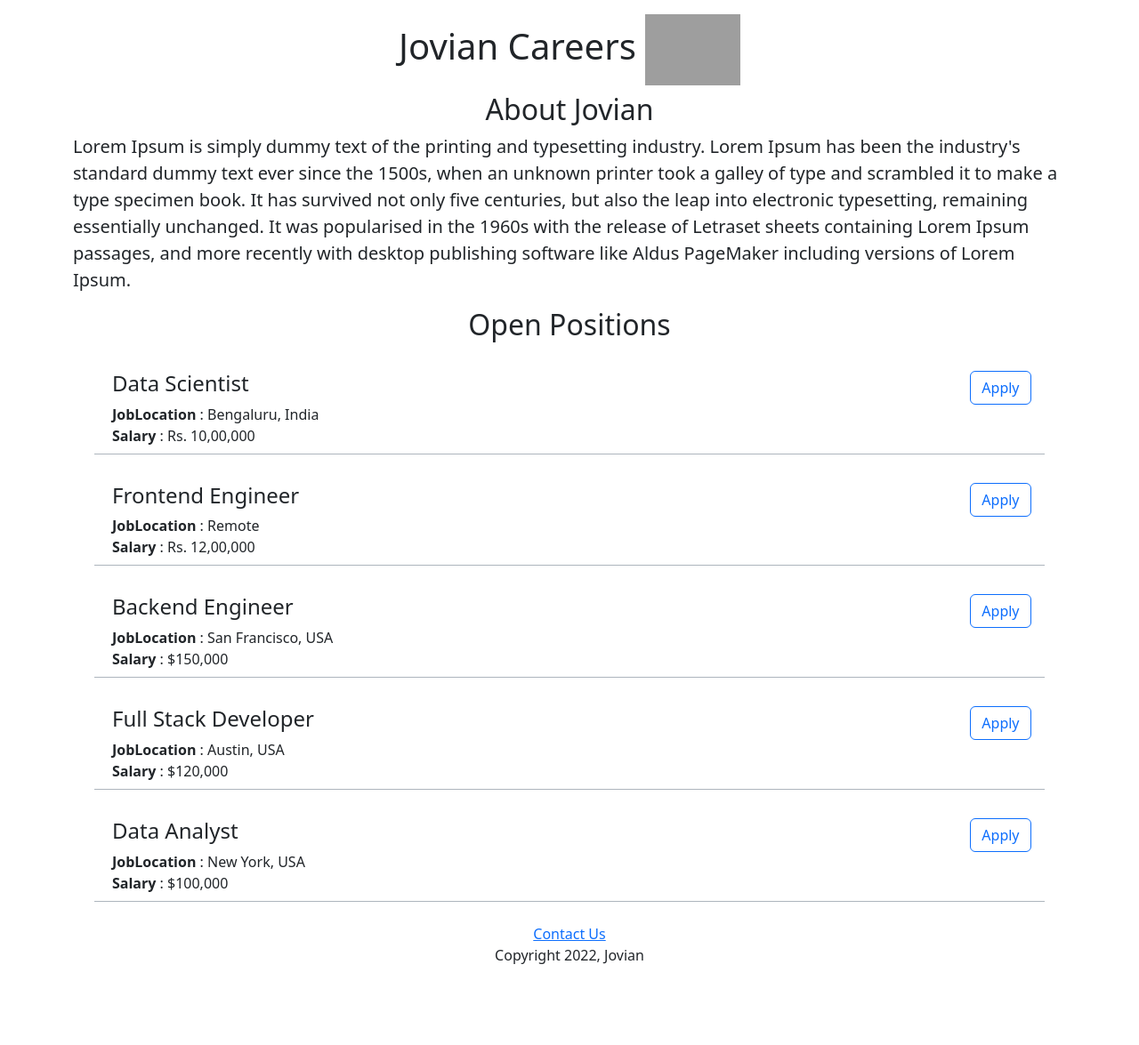
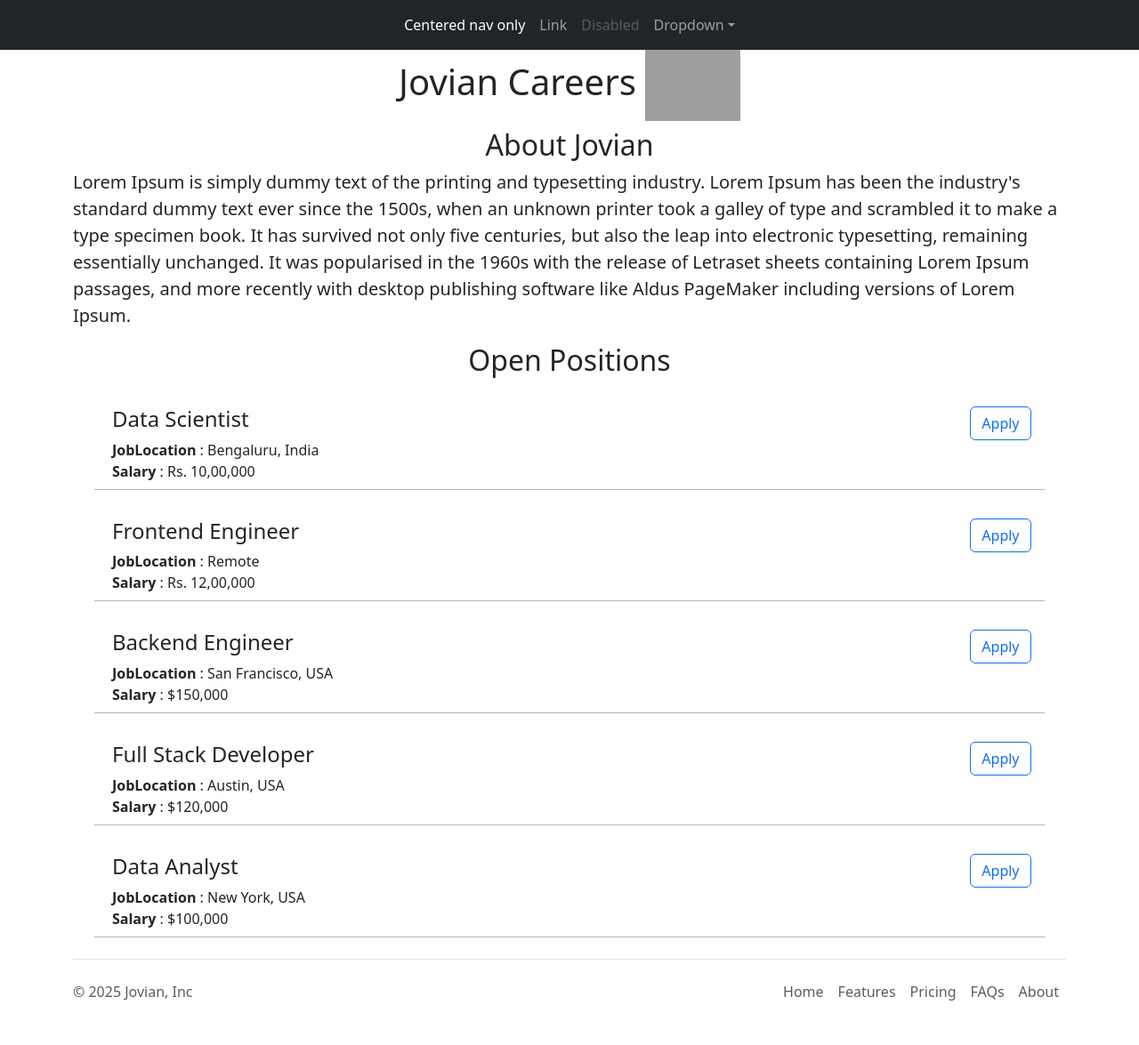
Before and after one commit to dipesh4000/Jovian_Clone, a Flask app: page / in a window 1280 px wide. Shown: the whole page at 89% size. Before the commit the page ends 1084 px from the top, so only its background shows below. Run offline with Flask 3, Linux system fonts and the light colour scheme; grey boxes are pictures that could not be loaded.

Commit message:
added header and footer

```diff
--- /dev/null
+++ b/templates/foot.html
@@ -0,0 +1,31 @@
+<div class="container">
+    <footer class="d-flex flex-wrap justify-content-between align-items-center py-3 my-4 border-top">
+        <p class="col-md-4 mb-0 text-body-secondary">
+            &copy; 2025 Jovian, Inc
+        </p>
+        <a href="/"
+            class="col-md-4 d-flex align-items-center justify-content-center mb-3 mb-md-0 me-md-auto link-body-emphasis text-decoration-none"
+            aria-label="Bootstrap">
+            <svg class="bi me-2" width="40" height="32" aria-hidden="true">
+                <use xlink:href="#bootstrap"></use>
+            </svg>
+        </a>
+        <ul class="nav col-md-4 justify-content-end">
+            <li class="nav-item">
+                <a href="#" class="nav-link px-2 text-body-secondary">Home</a>
+            </li>
+            <li class="nav-item">
+                <a href="#" class="nav-link px-2 text-body-secondary">Features</a>
+            </li>
+            <li class="nav-item">
+                <a href="#" class="nav-link px-2 text-body-secondary">Pricing</a>
+            </li>
+            <li class="nav-item">
+                <a href="#" class="nav-link px-2 text-body-secondary">FAQs</a>
+            </li>
+            <li class="nav-item">
+                <a href="#" class="nav-link px-2 text-body-secondary">About</a>
+            </li>
+        </ul>
+    </footer>
+</div>
--- a/templates/index.html
+++ b/templates/index.html
@@ -9,6 +9,7 @@
   </head>
 </head>
 <body>
+  {% include 'nav.html' %}
   <div class="container" >
   <h1 class="text-center mt-3 mb-2">Jovian Careers <img src="static\20943638.jpg" alt="image" height="80px"></h1>
   <h2 class="text-center"> About Jovian</h2>
@@ -31,11 +32,6 @@
     {% endfor %}
   </div>
   </div>
-  <div class="text-center mt-16">
-    <a href="kuch dalunga" target="_blank">Contact Us</a>
-    <p>Copyright 2022, Jovian</p>
-  </div>
-
-
+  {% include 'foot.html' %}
 </body>
 </html>
--- a/templates/jobsinfo.html
+++ b/templates/jobsinfo.html
@@ -11,6 +11,6 @@
         </div>
     </div>
     <div class="col-1">
-        <button type="button" class="btn btn-outline-primary">Apply</button>
+        <a href="https://boards.4chan.org/a/thread/284139057" type="button" class="btn btn-outline-primary">Apply</a>
     </div>
 </div>
--- /dev/null
+++ b/templates/nav.html
@@ -0,0 +1,31 @@
+<nav class="navbar navbar-expand-lg navbar-dark bg-dark fixed-top" aria-label="Tenth navbar example">
+    <div class="container-fluid ">
+        <button class="navbar-toggler" type="button" data-bs-toggle="collapse" data-bs-target="#navbarsExample08"
+            aria-controls="navbarsExample08" aria-expanded="false" aria-label="Toggle navigation">
+            <span class="navbar-toggler-icon"></span>
+        </button>
+        <div class="collapse navbar-collapse justify-content-md-center" id="navbarsExample08">
+            <ul class="navbar-nav">
+                <li class="nav-item">
+                    <a class="nav-link active" aria-current="page" href="#">Centered nav only</a>
+                </li>
+                <li class="nav-item"><a class="nav-link" href="#">Link</a></li>
+                <li class="nav-item">
+                    <a class="nav-link disabled" aria-disabled="true">Disabled</a>
+                </li>
+                <li class="nav-item dropdown">
+                    <a class="nav-link dropdown-toggle" href="#" data-bs-toggle="dropdown"
+                        aria-expanded="false">Dropdown</a>
+                    <ul class="dropdown-menu">
+                        <li><a class="dropdown-item" href="#">Action</a></li>
+                        <li><a class="dropdown-item" href="#">Another action</a></li>
+                        <li>
+                            <a class="dropdown-item" href="#">Something else here</a>
+                        </li>
+                    </ul>
+                </li>
+            </ul>
+        </div>
+    </div>
+</nav>
+<div style="height: 40px;"></div>
```
